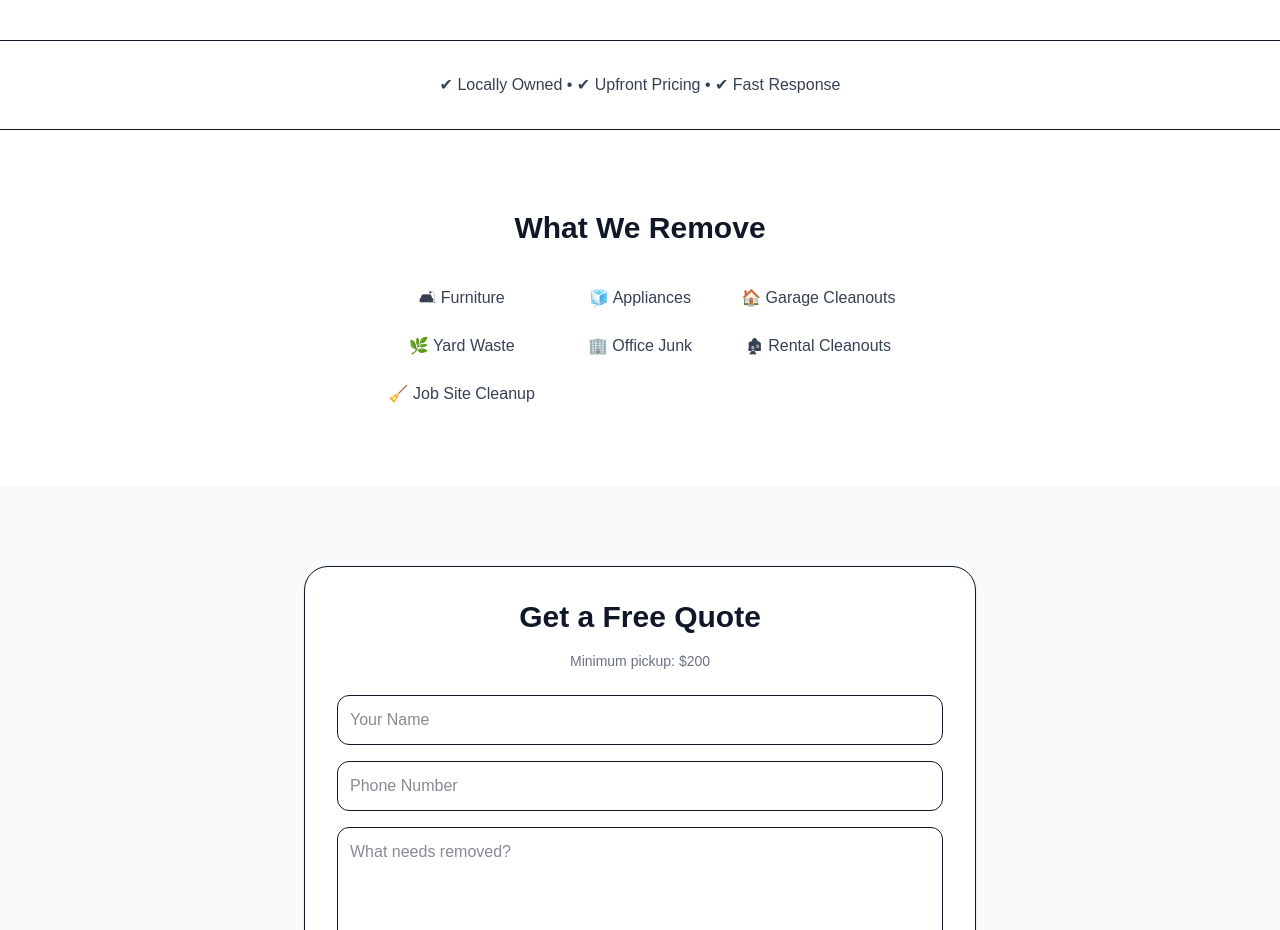
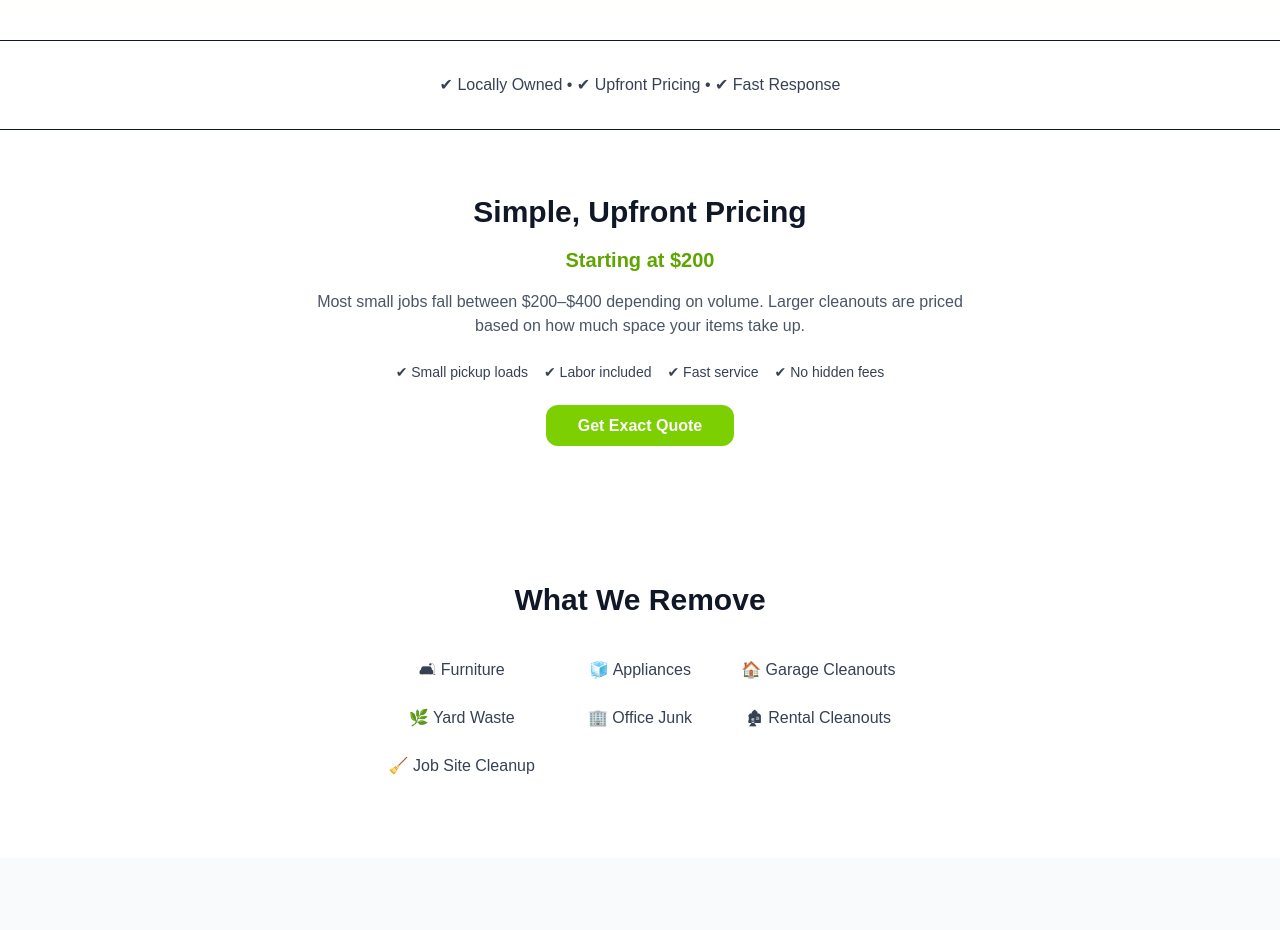
Before and after one commit to garretheinen/true-cleanup, a Next.js app: page / in a window 1280 px wide. Shown: the part 820-1750 px from the top of the page. Built offline with nearby package versions, Linux system fonts and the light colour scheme.

Commit message:
Add pricing section

```diff
--- a/app/page.tsx
+++ b/app/page.tsx
@@ -68,7 +68,6 @@ export default function Home() {
           Send photos for faster quotes.
         </p>
 
-        {/* MINIMUM PRICE */}
         <p className="text-sm font-semibold text-gray-700 mb-8">
           Minimum pickup: $200
         </p>
@@ -101,6 +100,38 @@ export default function Home() {
       <section className="px-6 py-8 text-center border-y">
         <div className="flex flex-wrap justify-center gap-3 text-gray-700">
           ✔ Locally Owned • ✔ Upfront Pricing • ✔ Fast Response
+        </div>
+      </section>
+
+      {/* PRICING SECTION */}
+      <section className="px-6 py-16 text-center bg-white">
+        <h2 className="text-3xl font-bold mb-4">
+          Simple, Upfront Pricing
+        </h2>
+
+        <p className="text-xl font-semibold text-lime-600 mb-4">
+          Starting at $200
+        </p>
+
+        <p className="text-gray-600 max-w-2xl mx-auto mb-6">
+          Most small jobs fall between $200–$400 depending on volume.
+          Larger cleanouts are priced based on how much space your items take up.
+        </p>
+
+        <div className="flex flex-wrap justify-center gap-4 text-gray-700 text-sm">
+          <span>✔ Small pickup loads</span>
+          <span>✔ Labor included</span>
+          <span>✔ Fast service</span>
+          <span>✔ No hidden fees</span>
+        </div>
+
+        <div className="mt-8">
+          <a
+            href="#quote"
+            className="bg-lime-500 hover:bg-lime-600 text-white px-8 py-3 rounded-xl font-semibold"
+          >
+            Get Exact Quote
+          </a>
         </div>
       </section>
 
```
